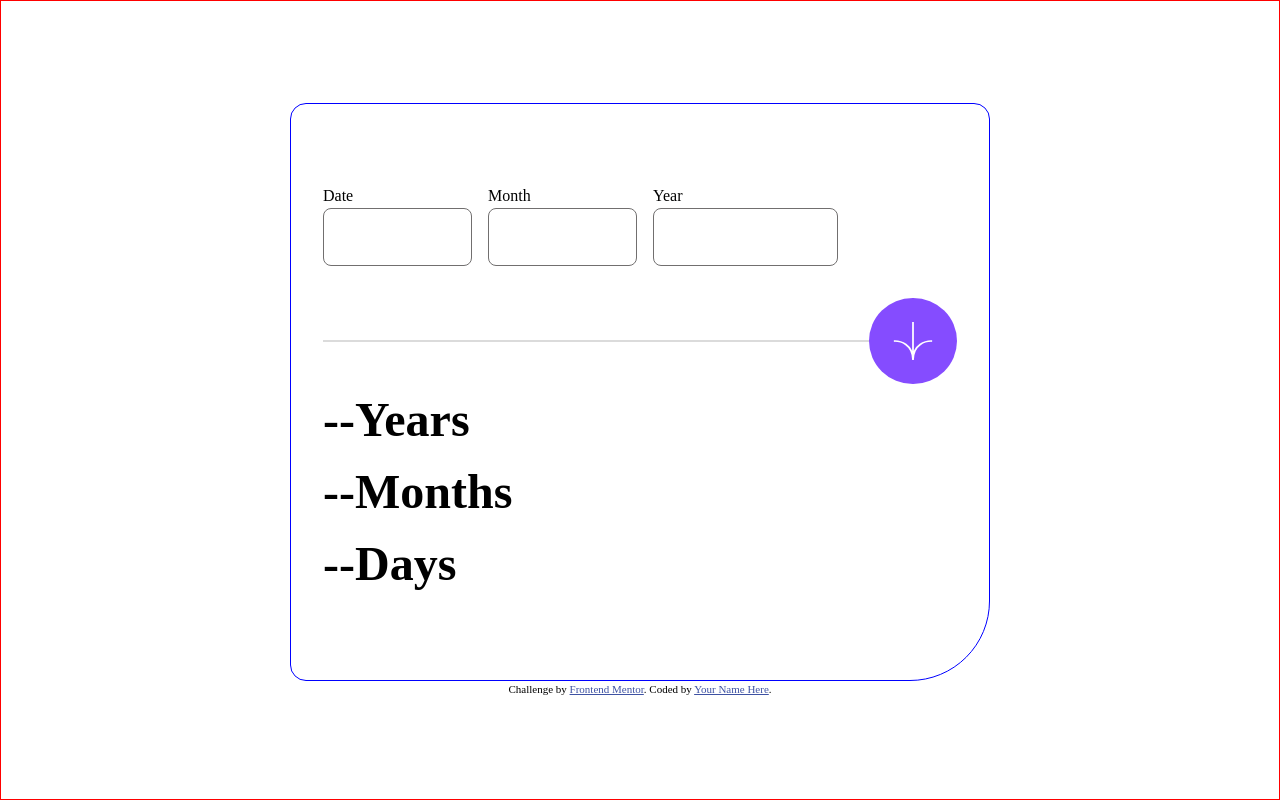
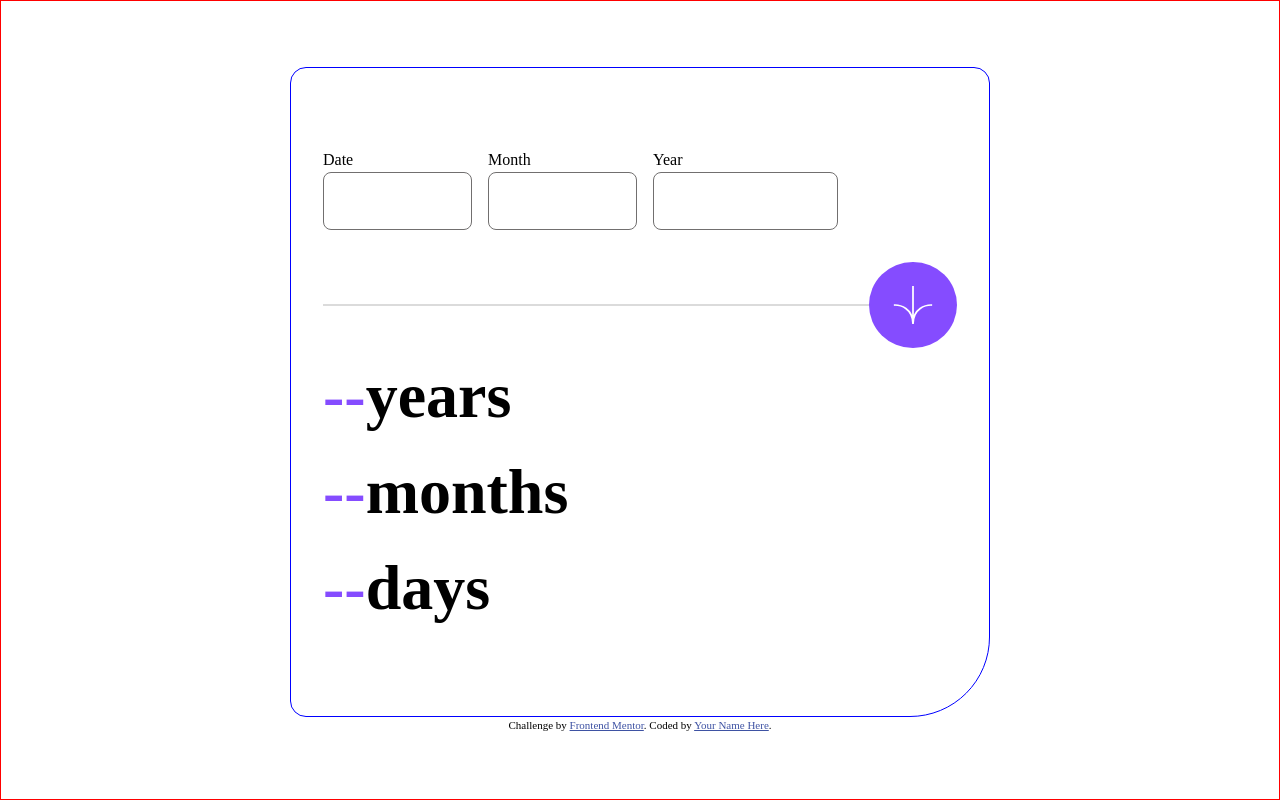
Before and after one commit to SerPet-eng/Age-Calculator-App, a React (Vite) app: page / in a window 1280 px wide. Built offline with nearby package versions, Linux system fonts and the light colour scheme.

Commit message:
Base Styling of the Hero section✨🛠️
 - Adding the base style of the Hero section.

```diff
--- a/src/components/Hero.tsx
+++ b/src/components/Hero.tsx
@@ -3,13 +3,13 @@ export default function Hero() {
     <>
       <section className="hero">
         <h1>
-          <span className="years">--</span>Years
+          <span>--</span>years
         </h1>
         <h1>
-          <span className="months">--</span>Months
+          <span>--</span>months
         </h1>
         <h1>
-          <span className="days">--</span>Days
+          <span>--</span>days
         </h1>
       </section>
     </>
--- a/src/css/style.css
+++ b/src/css/style.css
@@ -156,6 +156,35 @@ body {
   background-color: hsl(259, 100%, 65%);
 }
 
+.poppins-bold {
+  font-family: "Poppins", sans-serif;
+  font-weight: 700;
+  font-style: normal;
+}
+
+.poppins-regular-italic {
+  font-family: "Poppins", sans-serif;
+  font-weight: 400;
+  font-style: italic;
+}
+
+.poppins-extrabold-italic {
+  font-family: "Poppins", sans-serif;
+  font-weight: 800;
+  font-style: italic;
+}
+
+.hero {
+  display: flex;
+  flex-direction: column;
+}
+.hero h1 {
+  font-size: 4rem;
+}
+.hero h1 span {
+  color: hsl(259, 100%, 65%);
+}
+
 .attribution {
   font-size: 11px;
   text-align: center;
--- /dev/null
+++ b/src/scss/_hero.scss
@@ -0,0 +1,12 @@
+@use './variables/variables.scss' as *;
+
+.hero {
+  display: flex;
+  flex-direction: column;
+  h1 {
+    font-size: 4rem;
+    span {
+      color: $clrPrimary_Purple;
+    }
+  }
+}
--- a/src/scss/style.scss
+++ b/src/scss/style.scss
@@ -2,6 +2,7 @@
 @import './app';
 @import './input';
 @import './button';
+@import './hero';
 @import './attribute';
 
 /**-- FOR VARIABLES --**/
```
Also changed, not shown: 1 other file (tests, documents, lock files or other folders).
